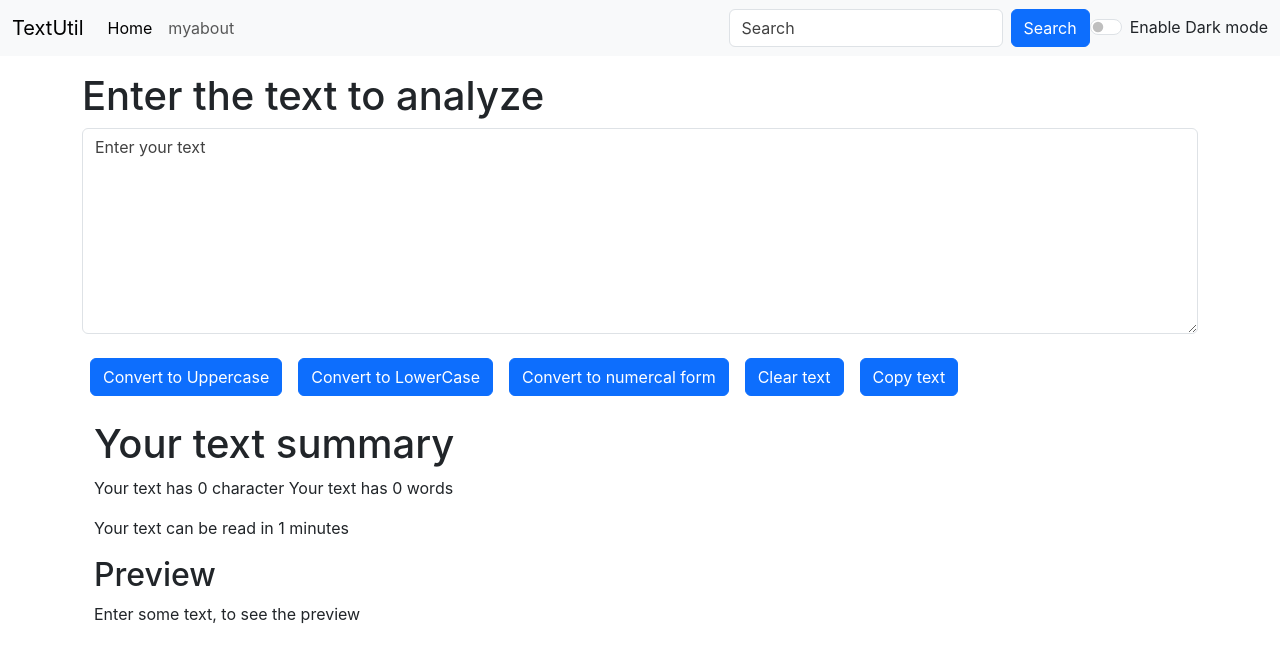
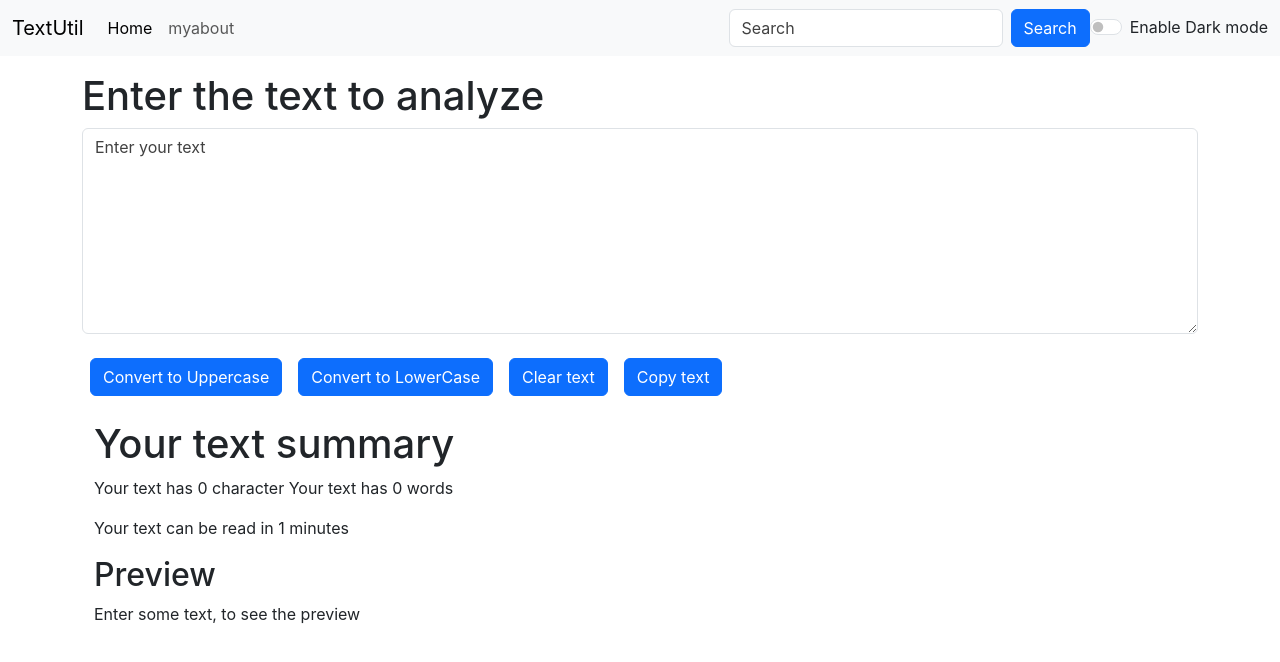
Before and after one commit to PacemakerX/leanring-react, a React (Create React App) app: page / in a window 1280 px wide. Shown: the top 662 px of the page. Built offline with nearby package versions, Linux system fonts and the light colour scheme.

Commit message:
removes numerical case button

```diff
--- a/src/component/TextForm.js
+++ b/src/component/TextForm.js
@@ -26,18 +26,6 @@ export default function TextForm(props) {
     setText("");
   };
 
-  const handleNumclick = () => {
-    // console.log("button was clicked" + text); for clarity
-
-    let newText;
-    if (!(text.length > 10)) {
-      newText = text;
-    } else {
-      newText = text[0] + (text.length - 2) + text[text.length - 1];
-    }
-    props.showAlert("The Text is Converted to Numerical Case", "Success");
-    setText(newText);
-  };
   const handleOnChange = (event) => {
     // console.log("on change "); for clarity
 
@@ -70,12 +58,7 @@ export default function TextForm(props) {
 
   return (
     <>
-      <div
-      // style={{
-      //   backgroundColor: props.mode === "dark" ? "white" : "#414141",
-      //   color: props.mode === "dark" ? "white" : "#414141",
-      // }}
-      >
+      <div>
         <h1>{props.heading} </h1>
         <div className={`form-group mb-3 ${props.mode}`}>
           <textarea
@@ -97,9 +80,7 @@ export default function TextForm(props) {
         <button className="btn btn-primary mx-2 my-2" onClick={handleDownClick}>
           Convert to LowerCase
         </button>
-        <button className="btn btn-primary mx-2 my-2" onClick={handleNumclick}>
-          Convert to numercal form
-        </button>
+
 
         <button className="btn btn-primary mx-2 my-2" onClick={handle}>
           Clear text
```
